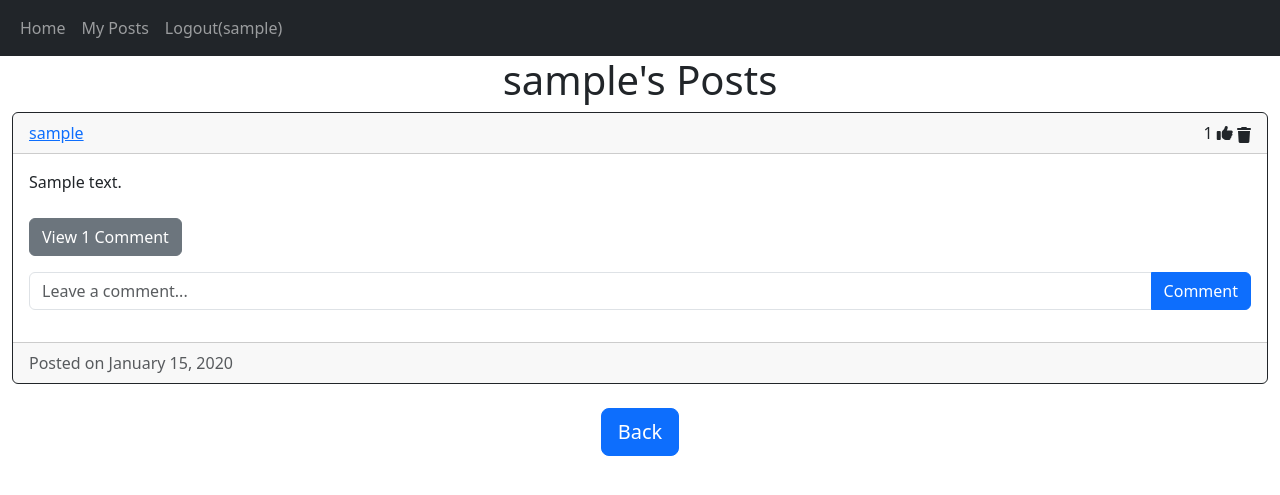
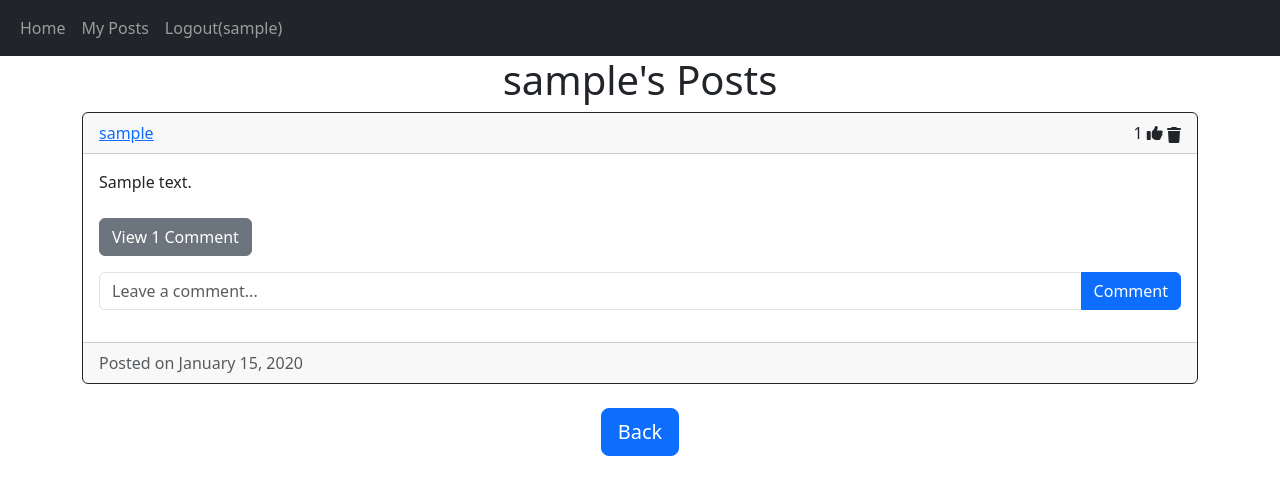
Before and after one commit to ryzinn18/PersonalBlog, a Flask app: a page that uses website/templates/posts_div.html in a window 1280 px wide. Shown: the top 495 px of the page. Run offline with Flask 2, Linux system fonts and the light colour scheme; a user stored in the database is signed in; tables that the repository leaves empty hold one stand-in row (values such as "Sample post"); some libraries are stand-ins or nearby versions.

Commit message:
Added containers to fix post width

```diff
--- a/website/templates/posts_div.html
+++ b/website/templates/posts_div.html
@@ -3,6 +3,7 @@
     <h1 align="center">{% block header %}Posts{% endblock %}</h1>
     <div id="posts">
       {% for post in posts %}
+      <div class=" container-sm">
       <div class="card border-dark" id="post-card-{{post.id}}">
         <div class="card-header d-flex justify-content-between align-items-center">
           <a href="/posts/{{post.user.username}}">{{post.user.username}}</a>
@@ -72,6 +73,7 @@
         </div>
         <div class="card-footer text-muted">Posted on {{post.date_created.strftime("%B %d, %Y")}}</div>
       </div>
+    </div>
       <br> {% endfor %}
     </div>
     {% block footer %}
```
